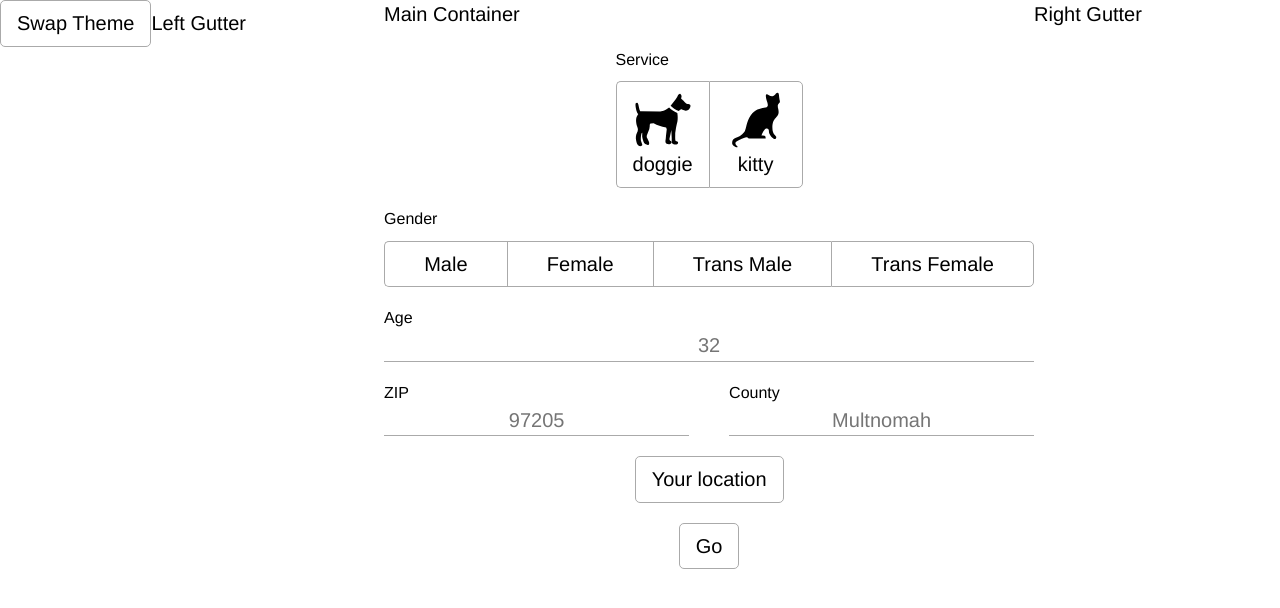
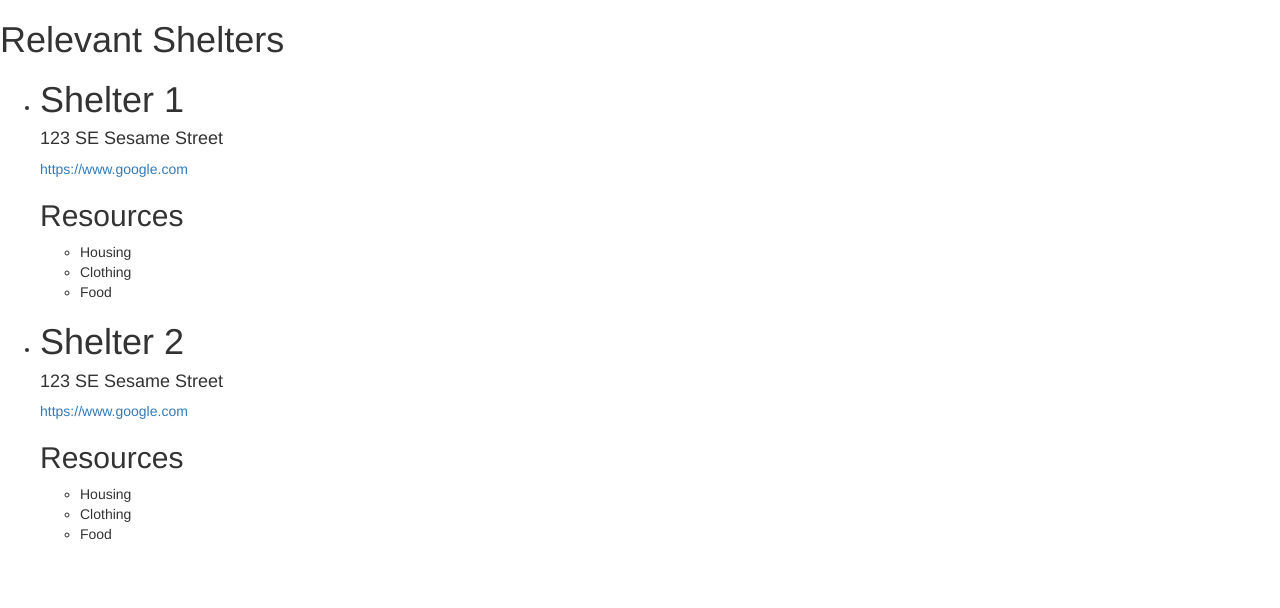
Before and after one commit to pvahanian/shelter-project, a React (Create React App) app: page / in a window 1280 px wide. Shown: the top 608 px of the page. Built offline with nearby package versions, Linux system fonts and the light colour scheme; no server answers.

Commit message:
Finished non-styled component

```diff
--- a/src/App.js
+++ b/src/App.js
@@ -9,6 +9,7 @@ import APIWrapper from "./APIWrapper.js";
 import ExclusiveOption from "./components/ExclusiveOption";
 import Section from './components/Section';
 import { ThemeContext } from './ThemeContext';
+import Shelters from './components/shetler';
 
 const navbar = {};
 navbar.brand = {linkTo: "#", text: "Portland Shelters"};
@@ -24,7 +25,7 @@ navbar.links = [
   }
 ];
 
-
+const fakeShelter = [{ID: 1, Name: "Shelter 1", Address: "123 SE Sesame Street", Website: "https://www.google.com", Resources: ["Housing", "Clothing", "Food"] }, { ID: 2 ,Name: "Shelter 2", Address: "123 SE Sesame Street", Website: "https://www.google.com", Resources: ["Housing", "Clothing", "Food"] }]
 
 const APIKey = process.env.REACT_APP_211_API_KEY
 const API = new APIWrapper(APIKey)
@@ -38,6 +39,8 @@ class App extends React.Component {
   }
 
   render() {
+    return (<div> <Shelters shelters = {fakeShelter} /> </div>)
+    /*
     return (
       <ThemeContext.Provider value={this.state.themeColor}>
         <div className={'app ' + this.state.themeColor }>
@@ -62,7 +65,9 @@ class App extends React.Component {
         </div>
       </ThemeContext.Provider>
     );
-  }
+
+  }*/
+}
 }
 
 export default App;
--- a/src/components/shelter_info.js
+++ b/src/components/shelterCard.js
@@ -1,7 +1,7 @@
 import React from 'react';
-import './shelter_info.scss';
+//import './shelterCard.scss';
 
-const Shelter = ({Name, Address, Website, Resources, Contact}) => (
+const ShelterCard = ({ID, Name, Address, Website, Resources, Contact}) => (
     <div className="shelterCard">
         <h1 className="shelterName"> {Name} </h1>
         <h4 className="shelterAddress"> {Address} </h4>
@@ -29,4 +29,4 @@ function ResourceList(props) {
         ));
 }
 
-export default Shelter;
+export default ShelterCard;
--- /dev/null
+++ b/src/components/shetler.js
@@ -0,0 +1,36 @@
+import React from 'react'
+import ShelterCard from './shelterCard'
+import PropTypes from "prop-types"
+
+const Shelters = ({ shelters }) => (
+  <div>
+    {console.log(shelters)}
+    <h1> Relevant Shelters </h1>
+    <ul className="shetlerList">
+      {shelters && shelters.map(shelter => (
+        <li key={shelter.Id}>
+          <ShelterCard {...shelter} />
+        </li>
+      ))}
+    </ul>
+  </div>
+);
+
+export default Shelters;
+
+Shelters.propTypes = {
+  shelters: PropTypes.arrayOf(
+    PropTypes.shape({
+      Id: PropTypes.number,
+      Name: PropTypes.string,
+      Address: PropTypes.string,
+      Website: PropTypes.string,
+      Resources: PropTypes.arrayOf(PropTypes.string),
+      Contact: PropTypes.string,
+    })
+  )
+};
+
+Shelters.defaultProps = {
+  shelters: []
+};
```
Also changed, not shown: src/Assets/shelterCard/.scss (renamed from src/Assets/shelter_info.scss), 1 other file (tests, documents, lock files or other folders).
